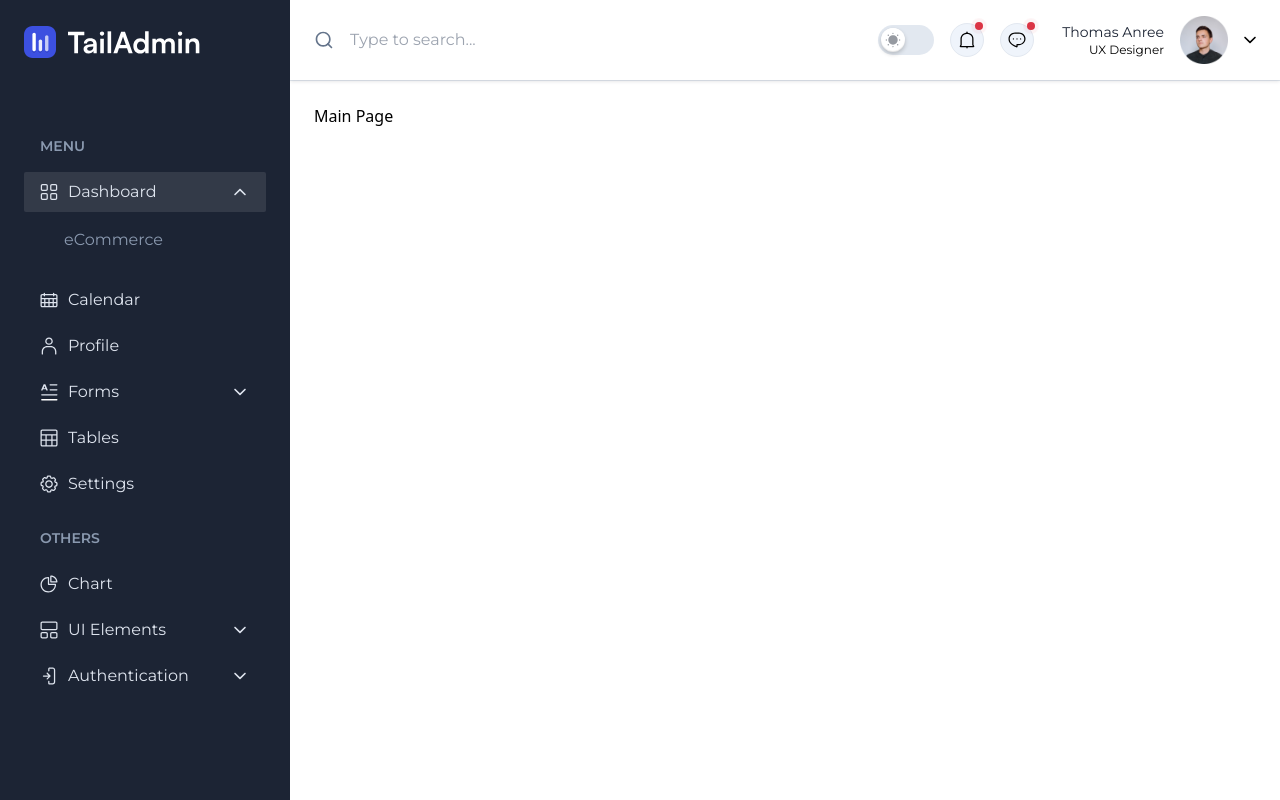
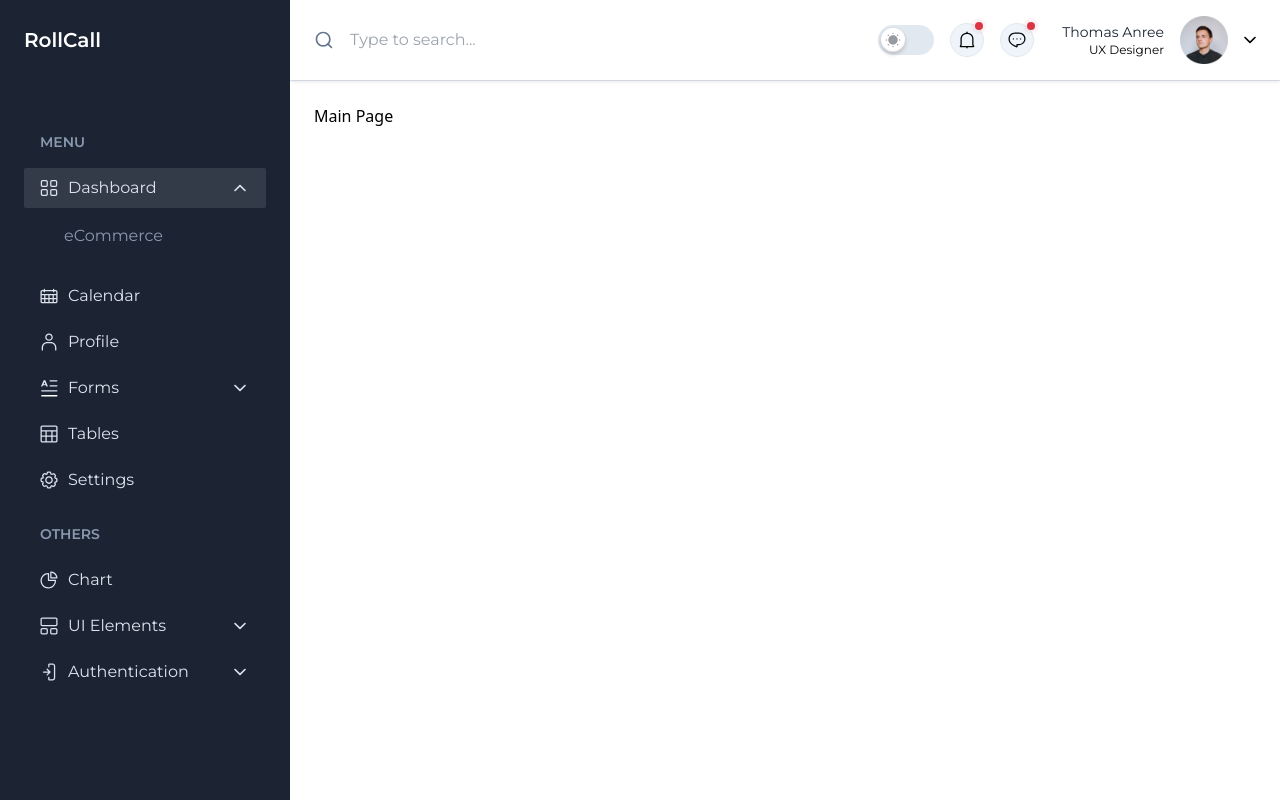
Before and after one commit to Lexitar32/My-Tips-App, a React (Vite) app: page /dashboard in a window 1280 px wide. Built offline with nearby package versions, Linux system fonts and the light colour scheme.

Commit message:
work in progress on dashboard

```diff
--- a/src/components/Sidebar/index.tsx
+++ b/src/components/Sidebar/index.tsx
@@ -1,5 +1,4 @@
 import * as React from "react";
-import Logo from "@assets/logo/logo.svg";
 import { NavLink, useLocation } from "react-router-dom";
 import SidebarLinkGroup from "./SidebarLinkGroup";
 
@@ -65,7 +64,7 @@ const Sidebar = ({ sidebarOpen, setSidebarOpen }: SidebarProps) => {
       {/* <!-- SIDEBAR HEADER --> */}
       <div className="flex items-center justify-between gap-2 px-6 py-5.5 lg:py-6.5">
         <NavLink to="/dashboard">
-          <img src={Logo} alt="Logo" />
+          <h3 className="text-xl font-bold">RollCall</h3>
         </NavLink>
 
         <button
@@ -92,9 +91,9 @@ const Sidebar = ({ sidebarOpen, setSidebarOpen }: SidebarProps) => {
       </div>
       {/* <!-- SIDEBAR HEADER --> */}
 
-      <div className="no-scrollbar flex flex-col overflow-y-auto duration-300 ease-linear">
+      <div className="flex flex-col overflow-y-auto duration-300 ease-linear no-scrollbar">
         {/* <!-- Sidebar Menu --> */}
-        <nav className="mt-5 py-4 px-4 lg:mt-9 lg:px-6">
+        <nav className="px-4 py-4 mt-5 lg:mt-9 lg:px-6">
           {/* <!-- Menu Group --> */}
           <div>
             <h3 className="mb-4 ml-4 text-sm font-semibold text-bodydark2">
```
